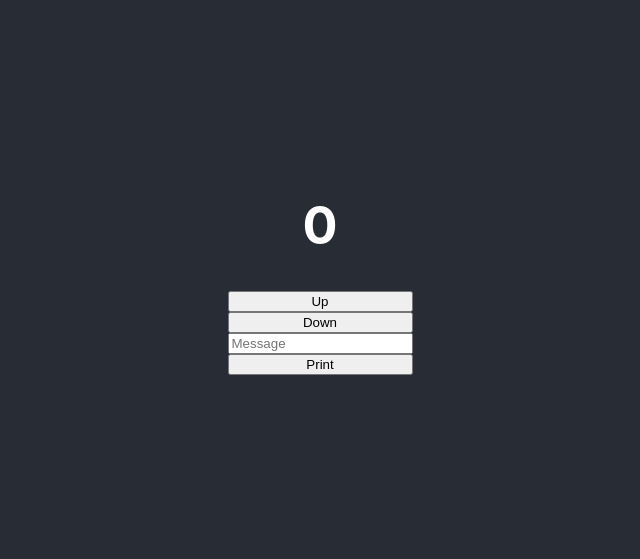
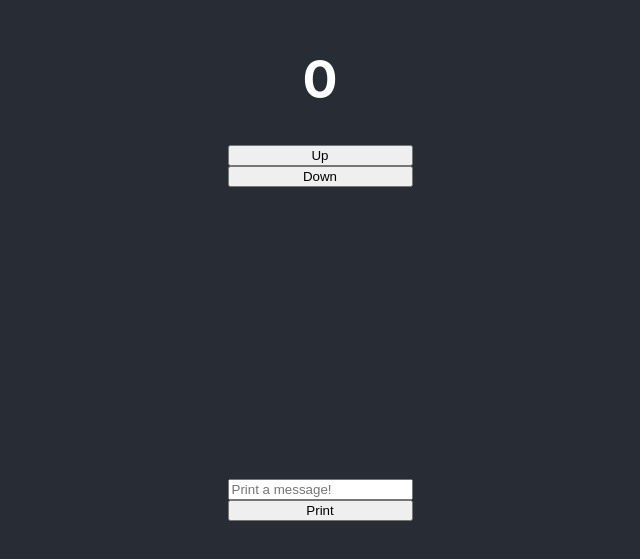
Before and after one commit to earthctzn/jest-rtl-demo, a React (Create React App) app: page / in a window 1280 px wide. Shown: the part 133-692 px from the top of the page, without its empty margins (320-960 px from the left). Built offline with nearby package versions, Linux system fonts and the light colour scheme.

Commit message:
Refactors App.test.js to match our application. Updates app.css to use grid. Separates counter and printer into individual components. Adds printer component in App.js. Adds Counter test file.

```diff
--- a/src/App.css
+++ b/src/App.css
@@ -5,7 +5,7 @@
 .App-header {
   background-color: #282c34;
   min-height: 100vh;
-  display: flex;
+  display: grid;
   flex-direction: column;
   align-items: center;
   justify-content: center;
--- a/src/App.js
+++ b/src/App.js
@@ -2,12 +2,14 @@ import React from 'react';
 import logo from './logo.svg';
 import './App.css';
 import { Counter } from './Counter';
+import { Printer } from './Printer';
 
 function App() {
   return (
     <div className="App">
       <header className="App-header">
         <Counter />
+        <Printer />
       </header>
     </div>
   );
--- a/src/Counter.js
+++ b/src/Counter.js
@@ -1,10 +1,8 @@
 import React from 'react'
 
 export const Counter = () => {
+
     const[count, setCount] = React.useState(0)
-    const[message, setMessage] = React.useState("")
-    const[printedMessage, setPrintedMessage] = React.useState("")
-    const[display, setDisplay] = React.useState(false)
 
     const handleClick = e => {
         if(e.target.id === "up"){
@@ -15,31 +13,22 @@ export const Counter = () => {
                setCount(count - 1)
             }
         }
-        if(e.target.id === "print"){
-            setPrintedMessage(message)
-            setMessage("")
-            setDisplay(true)
-
-        }
     }
-
-    const handleChange = e => {
-        setMessage(e.target.value)
-    }
-
     return (
         <div style={{display: 'flex', flexDirection: 'column'}}>
+
             <h1>{count}</h1>
-            <button id="up" onClick={handleClick}>Up</button>
-            <button id="down" onClick={handleClick}>Down</button>
-            {display ? <h3>{printedMessage}</h3> : null }
-            <input
-                type="text"
-                placeholder="Message"
-                value={message}
-                onChange={handleChange}
-            />
-            <button id="print" onClick={handleClick}>Print</button>
+
+            <button
+                id="up"
+                onClick={handleClick}
+            >Up</button>
+
+            <button
+                id="down"
+                onClick={handleClick}
+            >Down</button>
+
         </div>
     )
 }
--- /dev/null
+++ b/src/Printer.js
@@ -0,0 +1,36 @@
+import React from 'react'
+
+export const Printer = () => {
+    const[message, setMessage] = React.useState("")
+    const[printedMessage, setPrintedMessage] = React.useState("")
+    const[display, setDisplay] = React.useState(false)
+
+    const handleChange = e => {
+        setMessage(e.target.value)
+    }
+    const handleClick = e => {
+        if(e.target.id === "print" && message !== ""){
+            setPrintedMessage(message)
+            setMessage("")
+            setDisplay(true)
+        }
+    }
+    return (
+        <div style={{display: 'flex', flexDirection: 'column'}}>
+
+            { display ? <h3>{printedMessage}</h3> : null }
+
+            <input
+                type="text"
+                placeholder="Print a message!"
+                value={message}
+                onChange={handleChange}
+            />
+            <button
+                id="print"
+                onClick={handleClick}
+            >Print</button>
+
+        </div>
+    )
+}
```
Also changed, not shown: 2 other files (tests, documents, lock files or other folders).
